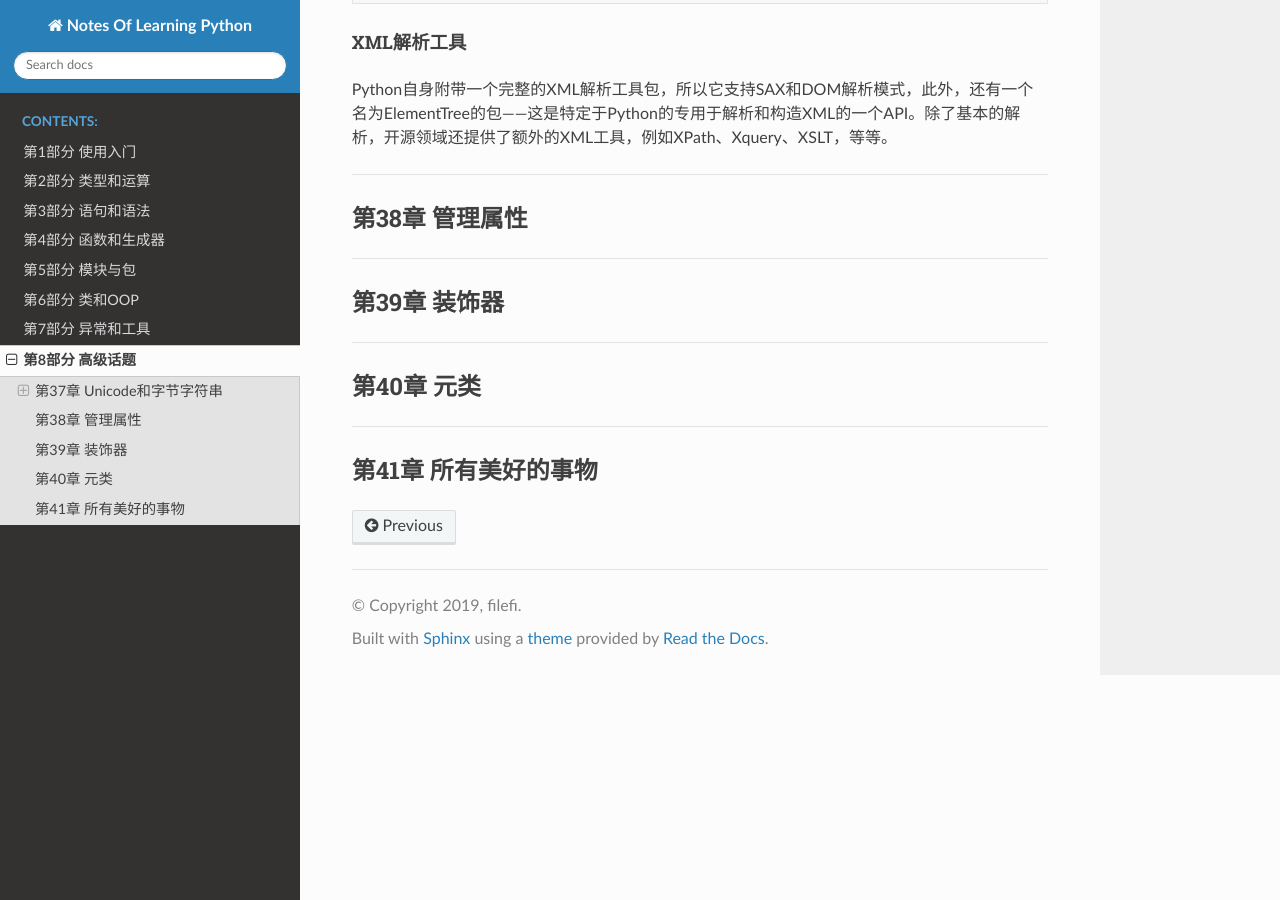
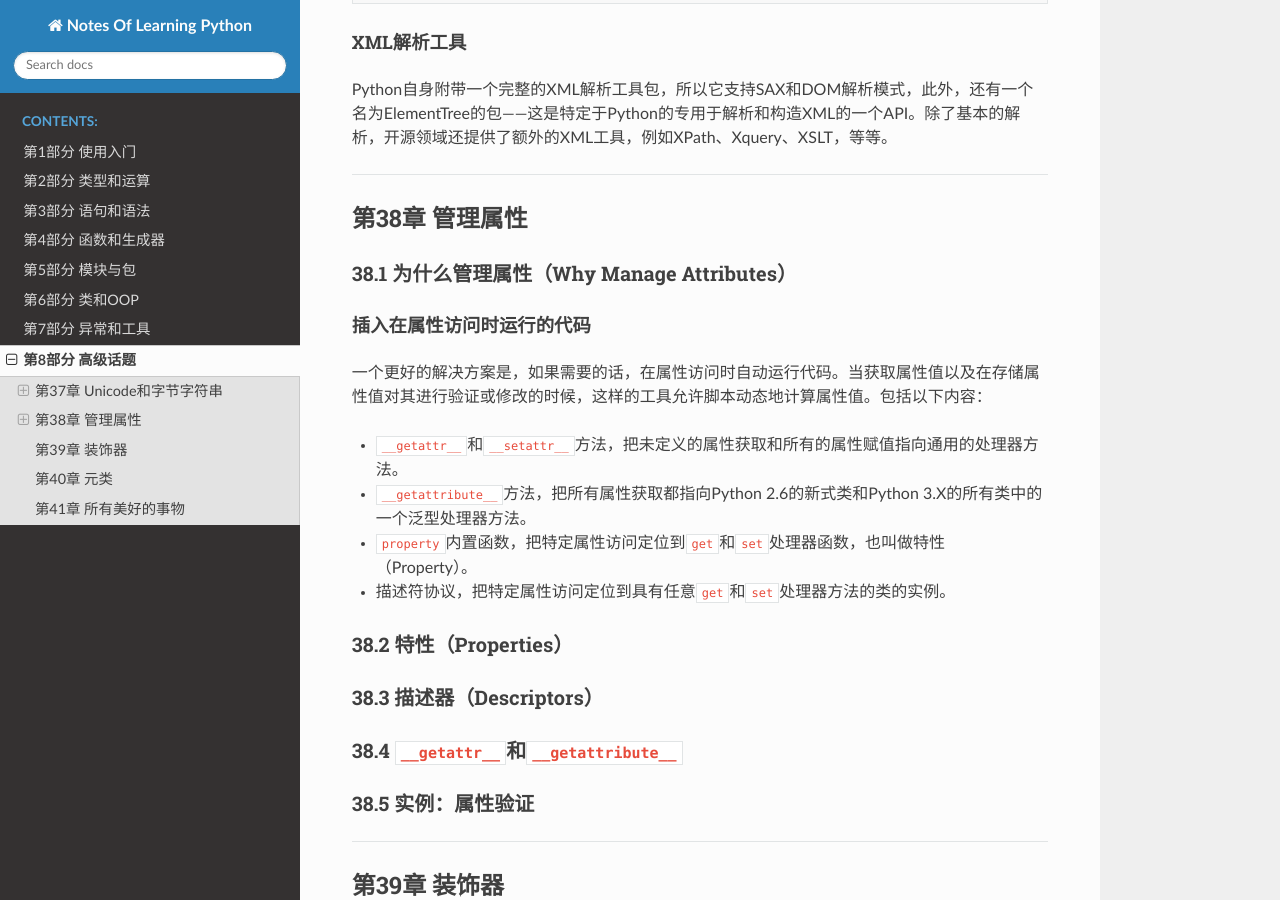
Before and after one commit to filefi/NotesOfLearningPython, a Sphinx documentation site: the page built from source/Part_8_Advanced_Topics.md, in a window 1280 px wide and 900 px high, scrolled down 15558 px. Built offline with Sphinx 7.4.7 and the Read the Docs theme 2.0.0, drawn with Linux system fonts in a browser that asks for light colours.

```diff
--- a/source/Part_8_Advanced_Topics.md
+++ b/source/Part_8_Advanced_Topics.md
@@ -809,6 +809,50 @@ Python自身附带一个完整的XML解析工具包，所以它支持SAX和DOM
 
 ## 第38章 管理属性
 
+### 38.1 为什么管理属性（Why Manage Attributes）
+
+#### 插入在属性访问时运行的代码
+
+一个更好的解决方案是，如果需要的话，在属性访问时自动运行代码。当获取属性值以及在存储属性值对其进行验证或修改的时候，这样的工具允许脚本动态地计算属性值。包括以下内容：
+
+- `__getattr__`和`__setattr__`方法，把未定义的属性获取和所有的属性赋值指向通用的处理器方法。
+- `__getattribute__`方法，把所有属性获取都指向Python 2.6的新式类和Python 3.X的所有类中的一个泛型处理器方法。
+- `property`内置函数，把特定属性访问定位到`get`和`set`处理器函数，也叫做特性
+  （Property）。
+- 描述符协议，把特定属性访问定位到具有任意`get`和`set`处理器方法的类的实例。
+
+
+
+### 38.2 特性（Properties）
+
+
+
+
+
+### 38.3 描述器（Descriptors）
+
+
+
+
+
+### 38.4 `__getattr__`和`__getattribute__`
+
+
+
+
+
+### 38.5 实例：属性验证
+
+
+
+
+
+
+
+
+
+
+
 
 
 
```
